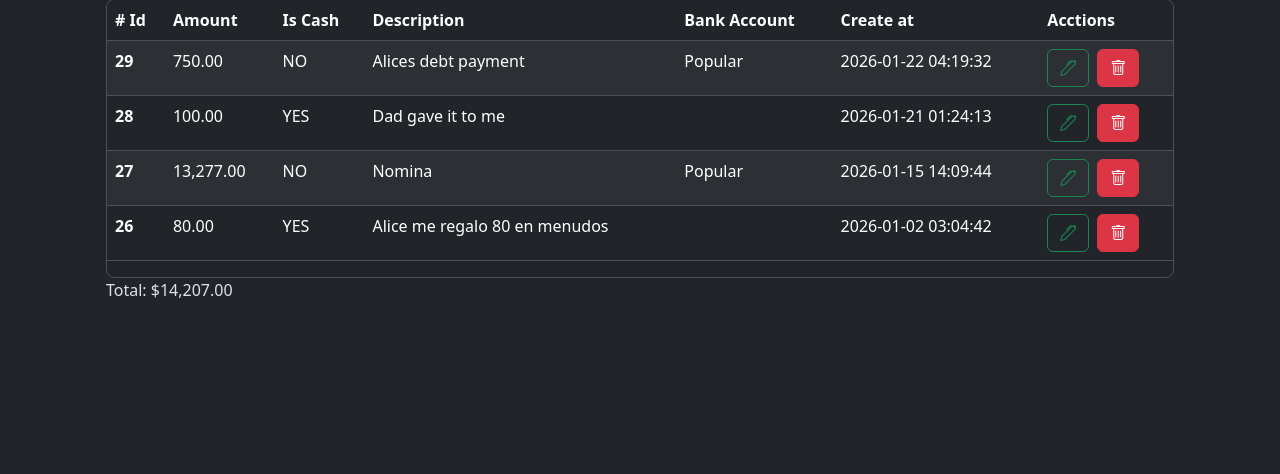
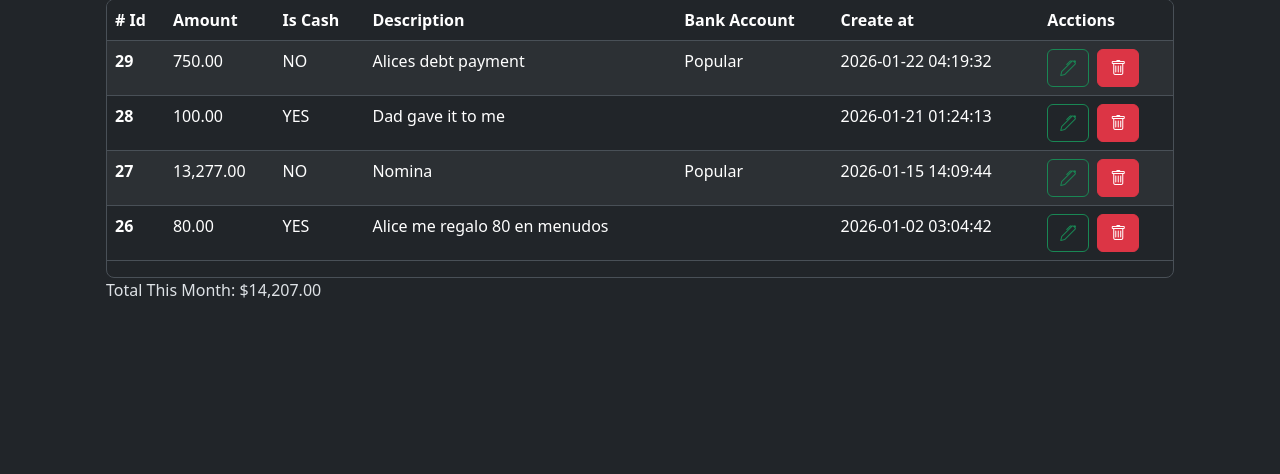
Before and after one commit to etv18/be_aware, a Flask app: page /incomes/index in a window 1280 px wide. Shown: the part 171-645 px from the top of the page. Run offline with Flask 3, Linux system fonts and the light colour scheme; some libraries are stand-ins or nearby versions.

Commit message:
edited total label text content

```diff
--- a/app/templates/incomes/index.html
+++ b/app/templates/incomes/index.html
@@ -192,7 +192,7 @@
 
         <section>
             <div class="d-flex flex-column">
-                <label for="" id="monthly-total-id">Total: ${{ total_amount(incomes) }}</label>
+                <label id="monthly-total-id">Total This Month: ${{ total_amount(incomes) }}</label>
             </div>
         </section>
     </div>
```
